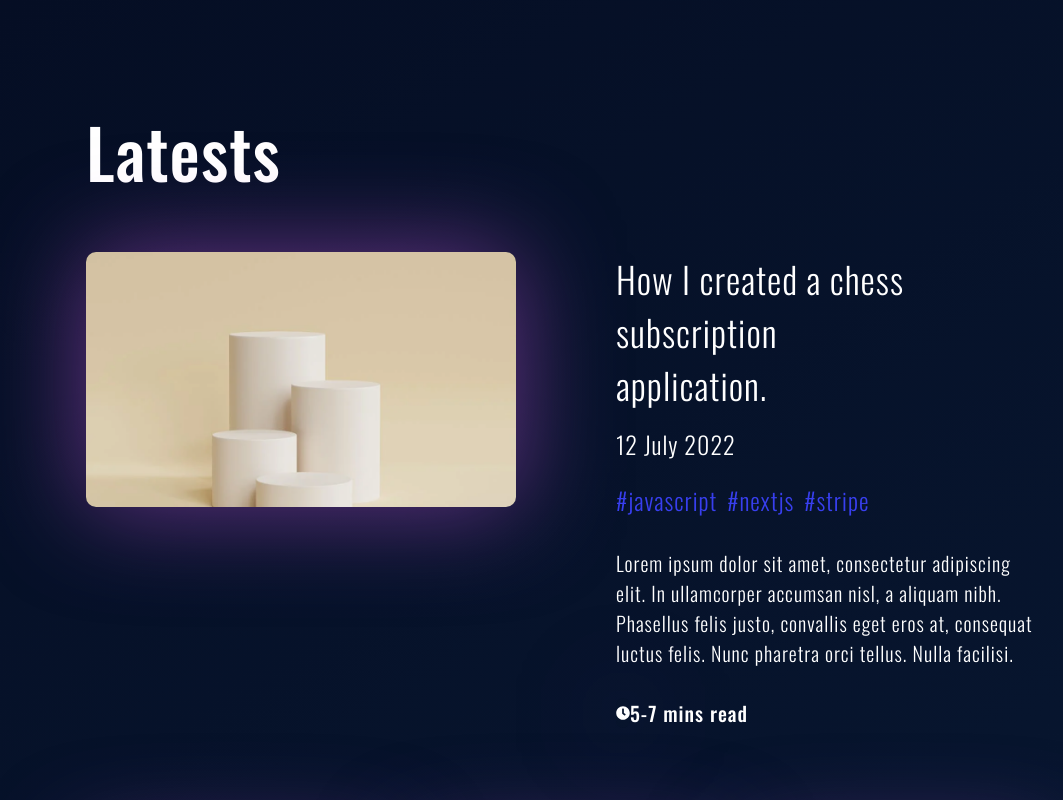
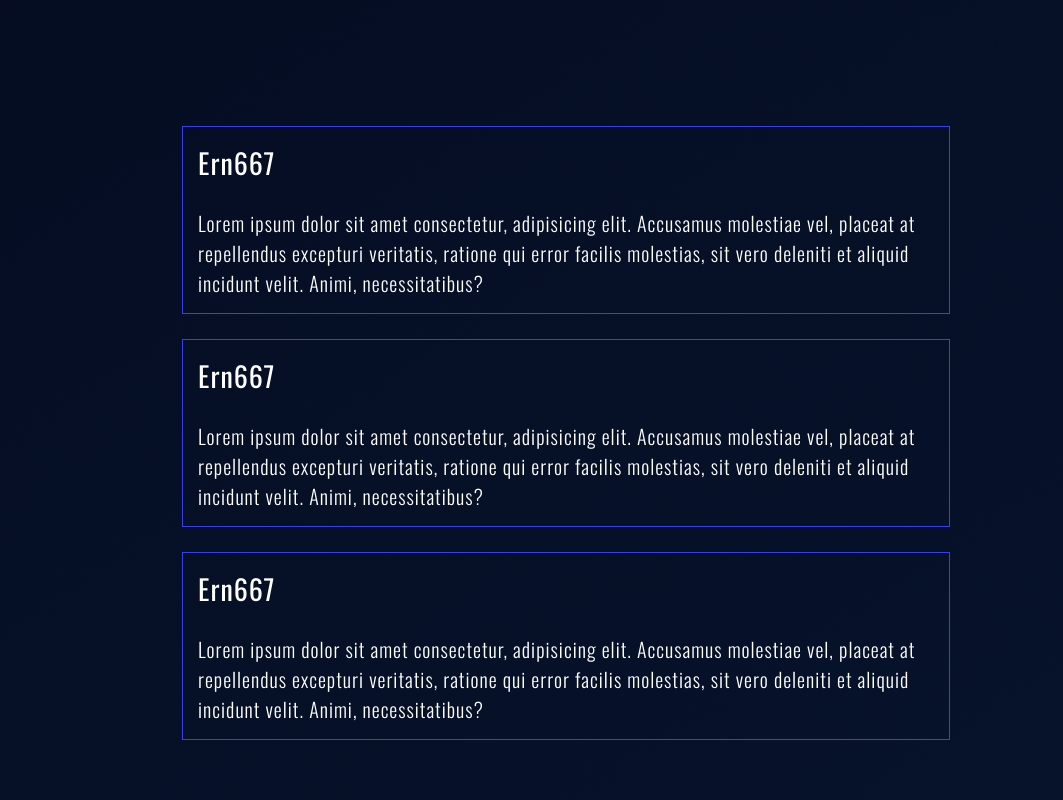
Before and after one commit to cmoileo/personal-blog, a React (Vite) app in the folder Desktop/personal-blog/: page /article in a window 1280 px wide. Shown: the part 2400-3200 px from the top of the page, without its empty margins (74-1137 px from the left). Built offline with nearby package versions, Linux system fonts and the light colour scheme.

Commit message:
[Update] Article page

```diff
--- /dev/null
+++ b/Desktop/personal-blog/src/Components/Comments/Comment.jsx
@@ -0,0 +1,9 @@
+
+export default function Comment() {
+  return (
+    <div className="comment-main-container">
+        <p className="comment-main-container__username third-title">Ern667</p>
+        <p className="comment-main-container__content main-text">Lorem ipsum dolor sit amet consectetur, adipisicing elit. Accusamus molestiae vel, placeat at repellendus excepturi veritatis, ratione qui error facilis molestias, sit vero deleniti et aliquid incidunt velit. Animi, necessitatibus?</p>
+    </div>
+  )
+}
--- /dev/null
+++ b/Desktop/personal-blog/src/Components/Comments/CommentsList.jsx
@@ -0,0 +1,11 @@
+import Comment from "./Comment";
+
+export default function CommentsList() {
+  return (
+    <div className="comments-list-container">
+        <Comment />
+        <Comment />
+        <Comment />
+    </div>
+  )
+}
--- a/Desktop/personal-blog/src/Pages/Articles/Article.jsx
+++ b/Desktop/personal-blog/src/Pages/Articles/Article.jsx
@@ -5,6 +5,7 @@ import Newsletter from "../../Components/Newletter/Newsletter";
 import MainIllustration from '../../assets/main-illustration.png'
 import Clock from '../../assets/clock.svg'
 import LeaveComments from "../../Components/Comments/LeaveComments";
+import CommentsList from "../../Components/Comments/CommentsList";
 
 export default function Article() {
   return (
@@ -43,6 +44,7 @@ export default function Article() {
               </p>
             </div>
             <LeaveComments />
+            <CommentsList />
         </div>
 
         <Latests />
--- /dev/null
+++ b/Desktop/personal-blog/src/Styles/Components/Comment.scss
@@ -0,0 +1,14 @@
+.comments-list-container {
+    margin-top: 100px;
+}
+
+.comment-main-container {
+    align-self: flex-start;
+    border: $main-blue 1px solid;
+    padding: 15px;
+    margin-bottom: 25px;
+
+    &__username {
+        margin-bottom: 25px
+    }
+}
--- a/Desktop/personal-blog/src/Styles/Main.scss
+++ b/Desktop/personal-blog/src/Styles/Main.scss
@@ -12,3 +12,4 @@
 @import "Components/Footer.scss";
 @import "Components/Myself.scss";
 @import "Components/LeaveComments.scss";
+@import "Components/Comment.scss";
--- a/Desktop/personal-blog/src/Styles/Pages/Articles/ArticlePreview.scss
+++ b/Desktop/personal-blog/src/Styles/Pages/Articles/ArticlePreview.scss
@@ -14,6 +14,7 @@
     display: flex;
     gap: 100px;
     margin-top: 50px;
+    cursor: pointer;
 
     &__left, &__right {
         width: 50%;
@@ -53,6 +54,7 @@
     display: flex;
     flex-direction: column;
     align-items: left;
+    cursor: pointer;
 
         &__texts__tags {
             margin-top: 5px;
```
